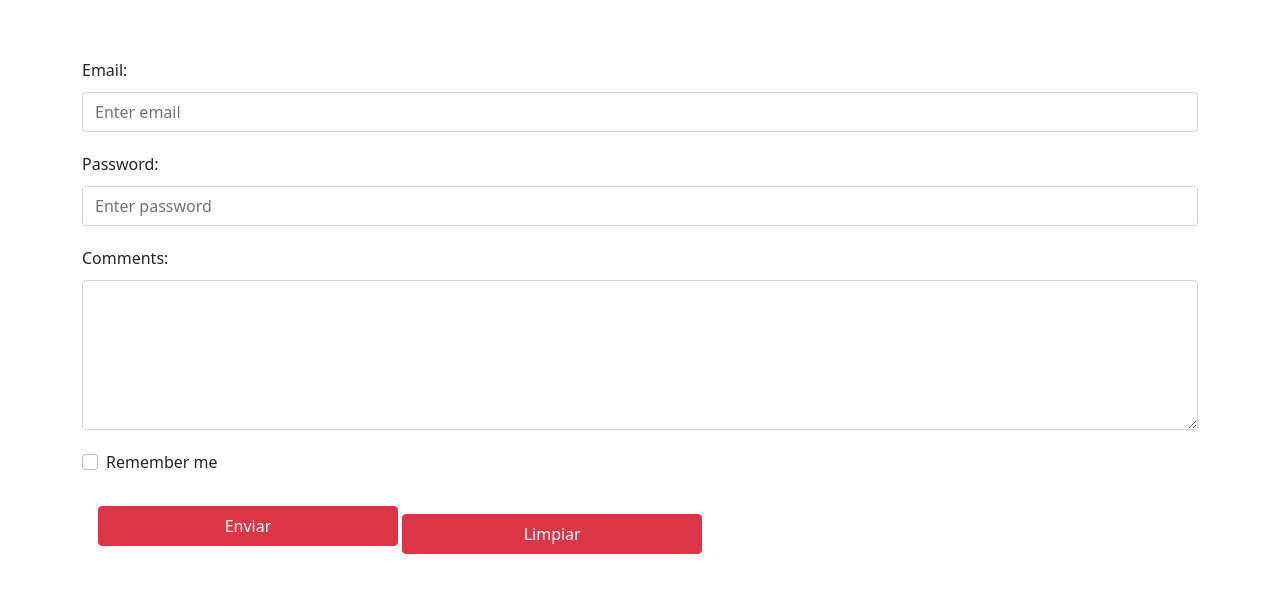
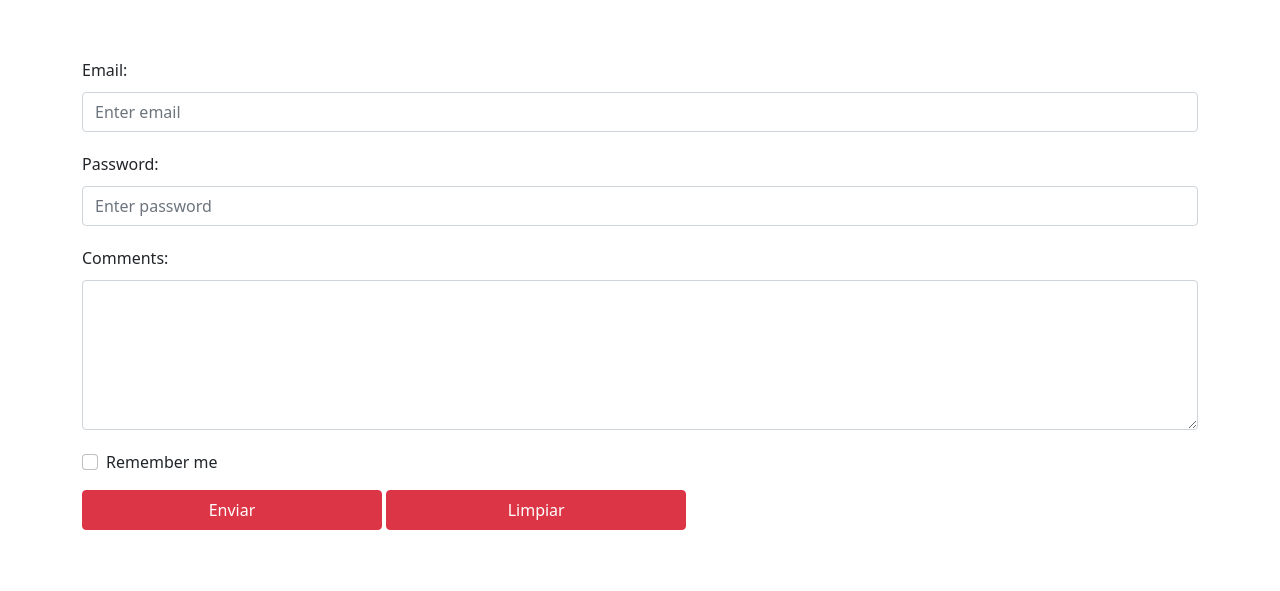
Before and after one commit to cocotero2/projectoWeb, a website: page src/Contacto.html in a window 1280 px wide. Shown: the part 361-952 px from the top of the page. Drawn offline with nearby package versions, Linux system fonts and the light colour scheme; a web font is replaced by a local one.

Commit message:
contacto

```diff
--- a/src/Contacto.html
+++ b/src/Contacto.html
@@ -84,8 +84,8 @@
               <input class="form-check-input" type="checkbox" name="remember"> Remember me
             </label>
           </div>
-          <div class="p-3">
-            <button type="button" class="mb-3 btn btn-danger">Enviar</button>
+          <div class="mb-3">
+            <button type="button" class=" btn btn-danger">Enviar</button>
             <button type="reset" class="btn btn-danger">Limpiar</button>
           </div>
 
```
